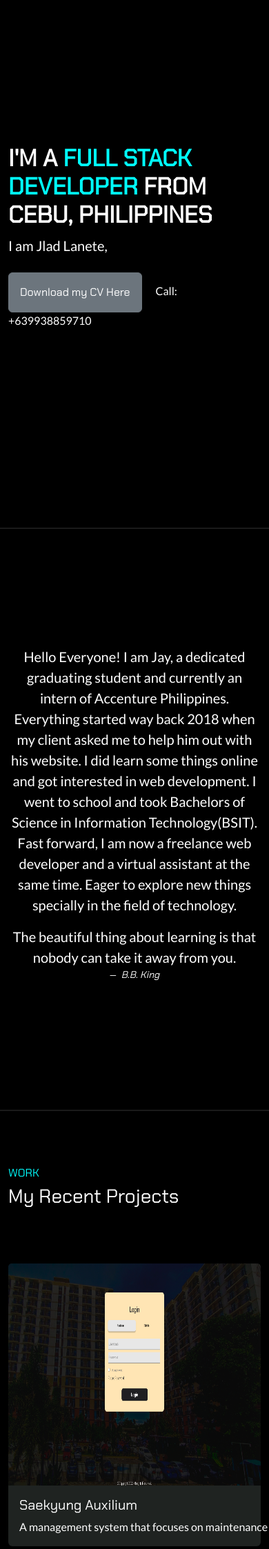
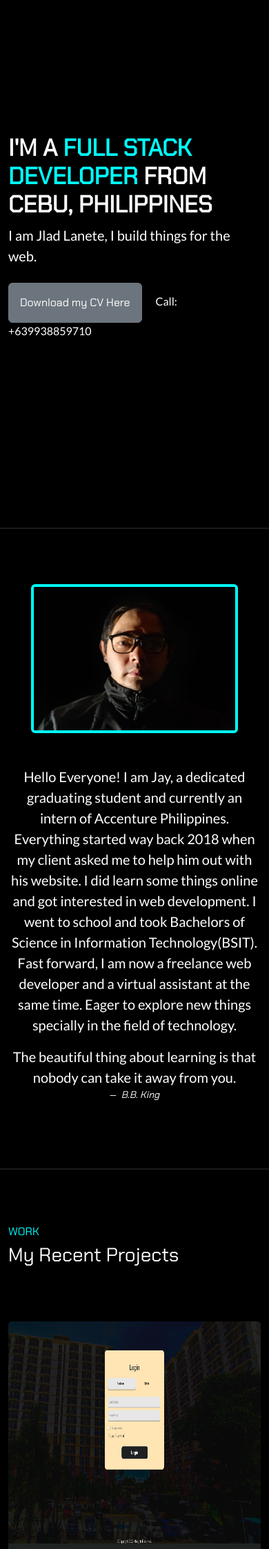
Before and after one commit to jelatz/Jlad_Lanete, a PHP site: page / in a window 390 px wide; the page is wider, and only the part inside the window is pictured. Shown: the part 77-2323 px from the top of that part at 69% size. Run offline with PHP 8.4, Linux system fonts and the light colour scheme; some libraries are stand-ins or nearby versions.

Commit message:
edited the home page

```diff
--- a/_assets/css/custom.css
+++ b/_assets/css/custom.css
@@ -24,8 +24,8 @@ body{
   background-color: black;
 }
 html,body{
-width: 100% !important;
-height: 100% !important;
+/* width: 100% !important;
+height: 100% !important; */
 scroll-behavior: smooth !important;
 }
 html::-webkit-scrollbar{
@@ -49,6 +49,9 @@ display:none;
 }
 .form{
   background-color: rgba(39, 43, 41, 0.815);
+}
+.prof{
+  border: 4px solid aqua;
 }
 
 /* SIDEBAR WIDTH = 240PX */
--- a/index.html
+++ b/index.html
@@ -55,7 +55,7 @@
       <div class="row">
         <div class="col-lg-10">
           <h1 class="display-4 fw-bold" data-aos="fade-up">I'M A <span class="text-brand">FULL STACK DEVELOPER</span> FROM CEBU, PHILIPPINES</h1>
-          <p class="lead mt-2 mb-4" data-aos="fade-up" data-aos-delay="300">I am Jlad Lanete, </p>
+          <p class="lead mt-2 mb-4" data-aos="fade-up" data-aos-delay="300">I am Jlad Lanete, I build things for the web.</p>
           <div data-aos="fade-up" data-aos-delay="600">
           <a href="_assets/docs/cv.pdf" class="btn btn-secondary text-center p-3 me-3" download>Download my CV Here</a>
           <p class="link-custom text-decoration-none d-inline">Call: +639938859710</p>
@@ -70,7 +70,8 @@
   <div class="container-lg">
     <div class="row">
       <div class="col">
-        <p class="text-white fs-5 text-center" data-aos="fade-up">Hello Everyone! I am Jay, a dedicated graduating student and currently an
+        <img src="_assets/images/profile1.jpg" alt="profile" class="d-block d-lg-none mx-auto prof rounded" width="300">
+        <p class="text-white fs-5 text-center mt-5 mt-lg-0" data-aos="fade-up">Hello Everyone! I am Jay, a dedicated graduating student and currently an
           intern of Accenture Philippines. Everything started way back 2018 when my client asked me to
           help him out with his website. I did learn some things online and got interested in web
           development. I went to school and took Bachelors of Science in Information Technology(BSIT).
@@ -110,7 +111,7 @@
           <img src="_assets/images/saekyung.png" class="card-img-top" alt="Saekyung" height="322px;">
           <div class="card-body">
             <h5 class="card-title">Saekyung Auxilium</h5>
-            <p class="card-text text-nowrap">A management system that focuses on maintenance requests.</p>
+            <p class="card-text text-wrap">A management system that focuses on maintenance requests.</p>
             <!-- <a href="#" class="btn btn-primary"></a> -->
           </div>
         </div>
@@ -156,12 +157,12 @@
     <div class="row text-center">
       <div class="col">
         <h1 class="display-4 pb-5" data-aos="fade-up">Services</h1>
-        <p class="h5" data-aos="fade-up" data-aos-delay="500">HTML</p>
-        <p class="h5" data-aos="fade-up" data-aos-delay="1000">CSS</p>
-        <p class="h5" data-aos="fade-up" data-aos-delay="1500">JS</p>
-        <p class="h5" data-aos="fade-up" data-aos-delay="2000">Bootstrap</p>
-        <p class="h5" data-aos="fade-up" data-aos-delay="2500">PHP</p>
-        <p class="h5" data-aos="fade-up" data-aos-delay="3000">MYSQL</p>
+        <p class="h5" data-aos="fade-up" data-aos-delay="300">HTML</p>
+        <p class="h5" data-aos="fade-up" data-aos-delay="600">CSS</p>
+        <p class="h5" data-aos="fade-up" data-aos-delay="900">JS</p>
+        <p class="h5" data-aos="fade-up" data-aos-delay="1200">Bootstrap</p>
+        <p class="h5" data-aos="fade-up" data-aos-delay="1500">PHP</p>
+        <p class="h5" data-aos="fade-up" data-aos-delay="1800">MYSQL</p>
       </div>
     </div>
   </div>
```
